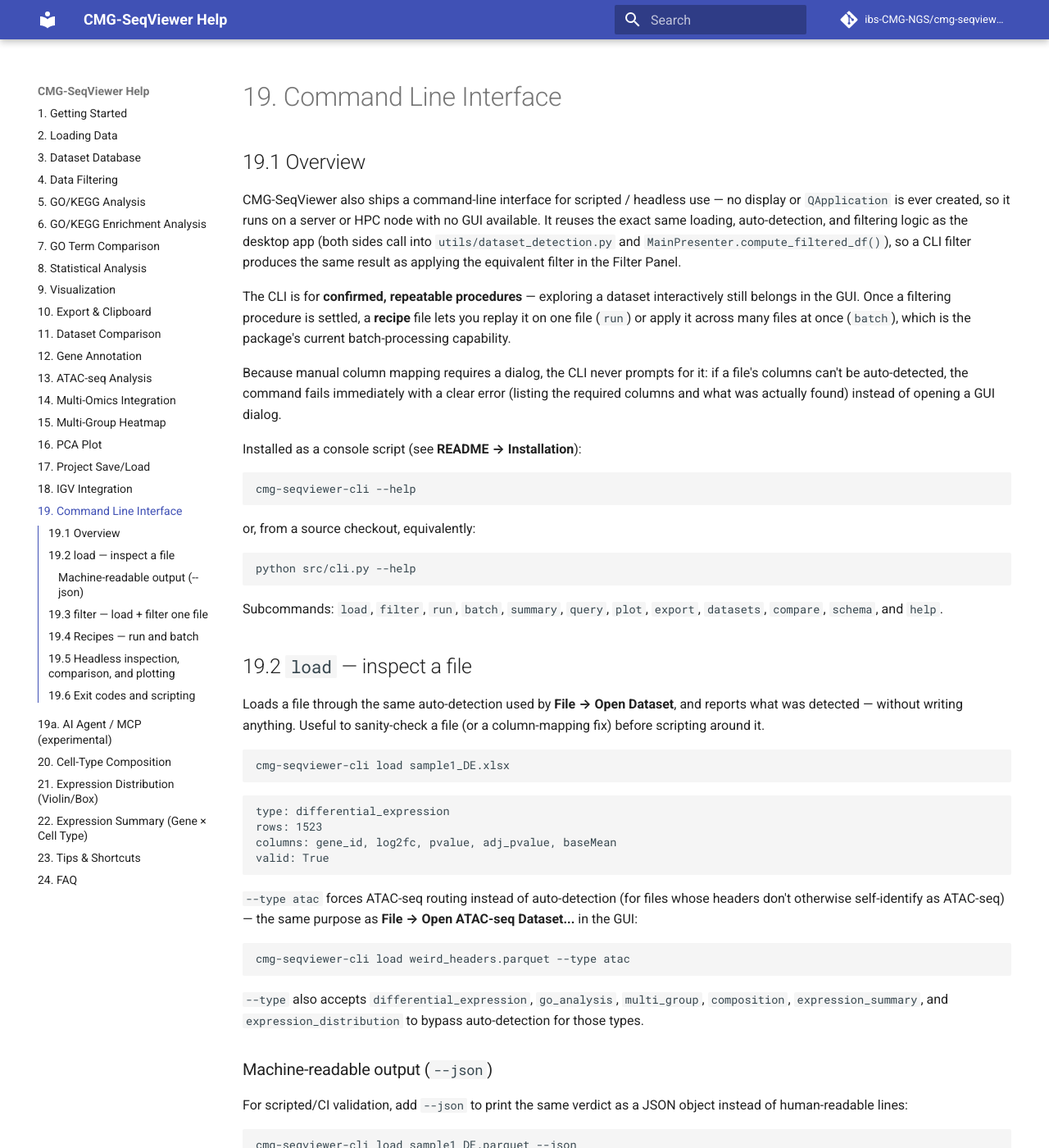
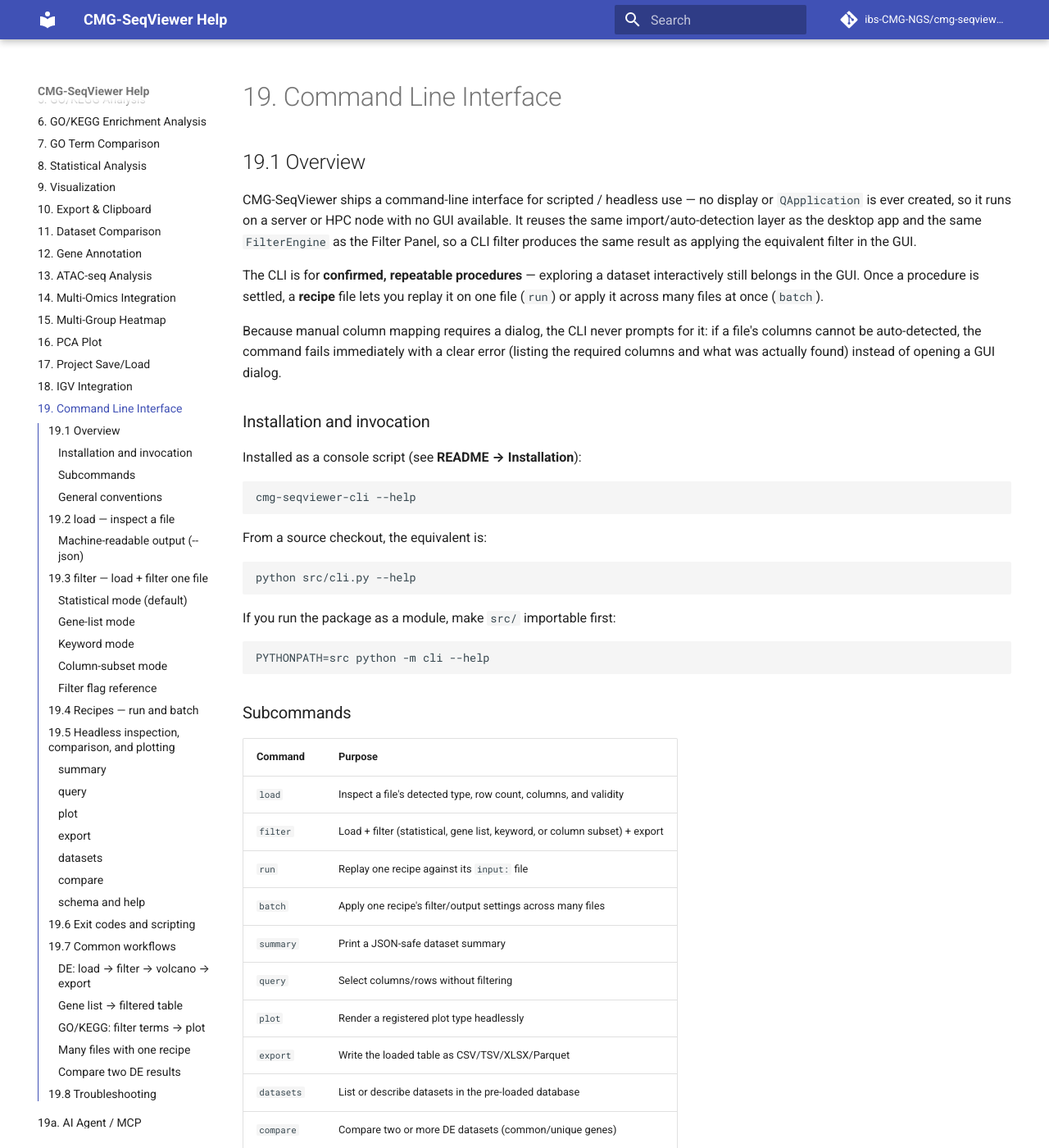
Before and after one commit to ibs-CMG-NGS/cmg-seqviewer, an MkDocs documentation site: the page built from docs/user/help/19-command-line-interface.md, in a window 1280 px wide and 1400 px high. Shown: the whole window at 82% size. Built offline with MkDocs 1.6.1 and Material for MkDocs 9.7.7, drawn with Linux system fonts in a browser that asks for light colours; comment, search, counter and statistics services are not loaded; some of the changed text lies outside the part shown.

Commit message:
docs(help): expand CLI usage guide

````diff
--- a/docs/user/help/19-command-line-interface.md
+++ b/docs/user/help/19-command-line-interface.md
@@ -2,24 +2,23 @@
 
 ## 19.1 Overview
 
-CMG-SeqViewer also ships a command-line interface for scripted / headless
-use — no display or `QApplication` is ever created, so it runs on a
-server or HPC node with no GUI available. It reuses the exact same
-loading, auto-detection, and filtering logic as the desktop app (both
-sides call into `utils/dataset_detection.py` and
-`MainPresenter.compute_filtered_df()`), so a CLI filter produces the same
-result as applying the equivalent filter in the Filter Panel.
+CMG-SeqViewer ships a command-line interface for scripted / headless use — no
+display or `QApplication` is ever created, so it runs on a server or HPC node
+with no GUI available. It reuses the same import/auto-detection layer as the
+desktop app and the same `FilterEngine` as the Filter Panel, so a CLI filter
+produces the same result as applying the equivalent filter in the GUI.
 
 The CLI is for **confirmed, repeatable procedures** — exploring a dataset
-interactively still belongs in the GUI. Once a filtering procedure is
-settled, a **recipe** file lets you replay it on one file (`run`) or apply
-it across many files at once (`batch`), which is the package's current
-batch-processing capability.
+interactively still belongs in the GUI. Once a procedure is settled, a
+**recipe** file lets you replay it on one file (`run`) or apply it across many
+files at once (`batch`).
 
-Because manual column mapping requires a dialog, the CLI never prompts for
-it: if a file's columns can't be auto-detected, the command fails
-immediately with a clear error (listing the required columns and what was
-actually found) instead of opening a GUI dialog.
+Because manual column mapping requires a dialog, the CLI never prompts for it:
+if a file's columns cannot be auto-detected, the command fails immediately with
+a clear error (listing the required columns and what was actually found) instead
+of opening a GUI dialog.
+
+### Installation and invocation
 
 Installed as a console script (see **README → Installation**):
 
@@ -27,20 +26,52 @@ Installed as a console script (see **README → Installation**):
 cmg-seqviewer-cli --help
 ```
 
-or, from a source checkout, equivalently:
+From a source checkout, the equivalent is:
 
 ```bash
 python src/cli.py --help
 ```
 
-Subcommands: `load`, `filter`, `run`, `batch`, `summary`, `query`, `plot`, `export`, `datasets`, `compare`, `schema`, and `help`.
+If you run the package as a module, make `src/` importable first:
+
+```bash
+PYTHONPATH=src python -m cli --help
+```
+
+### Subcommands
+
+| Command | Purpose |
+|---|---|
+| `load` | Inspect a file's detected type, row count, columns, and validity |
+| `filter` | Load + filter (statistical, gene list, keyword, or column subset) + export |
+| `run` | Replay one recipe against its `input:` file |
+| `batch` | Apply one recipe's filter/output settings across many files |
+| `summary` | Print a JSON-safe dataset summary |
+| `query` | Select columns/rows without filtering |
+| `plot` | Render a registered plot type headlessly |
+| `export` | Write the loaded table as CSV/TSV/XLSX/Parquet |
+| `datasets` | List or describe datasets in the pre-loaded database |
+| `compare` | Compare two or more DE datasets (common/unique genes) |
+| `schema` | List plot types and help sections |
+| `help` | Search or print the built-in F1 help |
+
+### General conventions
+
+- `--type` forces a dataset type instead of auto-detection. It accepts
+  `atac`, `differential_expression`, `go_analysis`, `multi_group`,
+  `composition`, `expression_summary`, `expression_distribution`, `chromvar`,
+  `motif`, and `footprint`.
+- `--out` writes a table/image to a file; without it, table commands print to
+  stdout.
+- `--json` (where available) prints machine-readable JSON for CI and scripts.
+- `--verbose` prints a traceback on failure instead of only the one-line error.
+- Exit code `0` means success; `1` means failure (see **19.6**).
 
 ## 19.2 `load` — inspect a file
 
-Loads a file through the same auto-detection used by **File → Open
-Dataset**, and reports what was detected — without writing anything.
-Useful to sanity-check a file (or a column-mapping fix) before scripting
-around it.
+Loads a file through the same auto-detection used by **File → Open Dataset**,
+and reports what was detected — without writing anything. Useful to sanity-check
+a file (or a column-mapping fix) before scripting around it.
 
 ```bash
 cmg-seqviewer-cli load sample1_DE.xlsx
@@ -53,22 +84,25 @@ columns: gene_id, log2fc, pvalue, adj_pvalue, baseMean
 valid: True
 ```
 
-`--type atac` forces ATAC-seq routing instead of auto-detection (for files
-whose headers don't otherwise self-identify as ATAC-seq) — the same
-purpose as **File → Open ATAC-seq Dataset...** in the GUI:
+`--type atac` forces ATAC-seq routing instead of auto-detection (for files whose
+headers do not otherwise self-identify as ATAC-seq) — the same purpose as
+**File → Open ATAC-seq Dataset...** in the GUI:
 
 ```bash
 cmg-seqviewer-cli load weird_headers.parquet --type atac
 ```
 
-`--type` also accepts `differential_expression`, `go_analysis`,
-`multi_group`, `composition`, `expression_summary`, and
-`expression_distribution` to bypass auto-detection for those types.
+Use `--type` for any supported type when auto-detection is ambiguous:
+
+```bash
+cmg-seqviewer-cli load data.csv --type go_analysis
+cmg-seqviewer-cli load data.parquet --type chromvar
+```
 
 ### Machine-readable output (`--json`)
 
-For scripted/CI validation, add `--json` to print the same verdict as a
-JSON object instead of human-readable lines:
+For scripted/CI validation, add `--json` to print the same verdict as a JSON
+object instead of human-readable lines:
 
 ```bash
 cmg-seqviewer-cli load sample1_DE.parquet --json
@@ -86,16 +120,19 @@ cmg-seqviewer-cli load sample1_DE.parquet --json
 }
 ```
 
-`missing_required_columns` being empty and `valid` being `true` means the
-file is safe to import into the database. Auto-detection works for
-`.xlsx`, `.csv`, `.tsv`, and `.parquet` inputs.
+`missing_required_columns` being empty and `valid` being `true` means the file
+is safe to import into the database. Auto-detection works for `.xlsx`, `.csv`,
+`.tsv`, and `.parquet` inputs.
 
 ## 19.3 `filter` — load + filter one file
 
-Applies a one-off filter and writes (or prints) the result. The default
-mode is `statistical`; the same command also supports gene-list, keyword, and
-column-subset modes. Statistical flag names and defaults match the Filter
-Panel's Statistical tab exactly:
+Applies a one-off filter and writes (or prints) the result. The default mode is
+`statistical`; the same command also supports gene-list, keyword, and
+column-subset modes.
+
+### Statistical mode (default)
+
+Statistical flag names and defaults match the Filter Panel's Statistical tab:
 
 ```bash
 cmg-seqviewer-cli filter sample1_DE.xlsx \
@@ -103,54 +140,99 @@ cmg-seqviewer-cli filter sample1_DE.xlsx \
   --out sample1_filtered.xlsx
 ```
 
-Other modes:
+For GO/KEGG results:
 
 ```bash
-# Gene list (one symbol per line); order is preserved
+cmg-seqviewer-cli filter go_result.xlsx --type go_analysis \
+  --fdr-max 0.05 --ontology BP --go-direction UP \
+  --go-min-gene-count 3 --out go_filtered.csv
+```
+
+For ATAC-seq:
+
+```bash
+cmg-seqviewer-cli filter atac.parquet --type atac \
+  --adj-pvalue-max 0.05 --log2fc-min 1.0 \
+  --atac-annotation Promoter --atac-distance-max 1000 \
+  --out atac_filtered.csv
+```
+
+For Multi-Group results:
+
+```bash
+cmg-seqviewer-cli filter multi_group.csv --type multi_group \
+  --mg-padj-max 0.05 --mg-basemean-min 10 \
+  --out multi_group_filtered.csv
+```
+
+### Gene-list mode
+
+One gene symbol per line; input order is preserved in the output:
+
+```bash
 cmg-seqviewer-cli filter sample1_DE.xlsx --mode gene_list \
   --gene-list-file genes.txt --out gene_filtered.csv
+```
 
-# GO/KEGG term IDs instead of gene symbols
-cmg-seqviewer-cli filter go_result.xlsx --mode gene_list \
+For GO/KEGG data you can filter by term ID instead of gene symbol:
+
+```bash
+cmg-seqviewer-cli filter go_result.xlsx --type go_analysis --mode gene_list \
   --term-id GO:0006955 --term-id GO:0006954 --out terms.csv
+```
 
-# Case-insensitive substring search
+`--gene-list-file` and `--term-id` are mutually exclusive.
+
+### Keyword mode
+
+Case-insensitive substring search. If `--search-column` is omitted, the CLI
+chooses the identifier column automatically (GO/KEGG: description/term ID; other
+types: symbol/gene ID):
+
+```bash
 cmg-seqviewer-cli filter sample1_DE.xlsx --mode keyword \
   --keyword hypoxia --search-column description --out keyword.csv
+```
 
-# Keep only selected columns (row count unchanged)
+### Column-subset mode
+
+Keeps only the requested columns (original column order is preserved; row count
+is unchanged):
+
+```bash
 cmg-seqviewer-cli filter sample1_DE.xlsx --mode column_subset \
   --columns gene_id log2fc adj_pvalue --out subset.csv
 ```
 
 `gene-list` and `column-subset` are accepted as aliases. Omit `--out` to print
 the filtered table to stdout instead of writing a file. Output format is chosen
-from the `--out` extension: `.xlsx`, `.csv`, `.tsv`, or `.parquet`.
+from the `--out` extension: `.xlsx`, `.csv`, `.tsv`, or `.parquet`. If a filter
+matches no rows, the command still succeeds and writes an empty table; adjust
+the thresholds if that was not intended.
 
-Common flags (see `cmg-seqviewer-cli filter --help` for the full list):
+### Filter flag reference
 
-| Flag | Applies to | Matches |
-|------|-----------|---------|
-| `--type` | all | Force dataset type instead of auto-detecting: `atac`, `differential_expression`, `go_analysis`, `multi_group`, `composition`, `expression_summary`, `expression_distribution` |
+| Flag | Applies to | Meaning |
+|---|---|---|
+| `--type` | all | Force dataset type instead of auto-detecting |
 | `--mode` | all | `statistical` (default), `gene_list`, `keyword`, `column_subset` |
 | `--gene-list-file`, `--term-id` | gene_list | Gene symbols file or GO/KEGG term IDs |
 | `--keyword`, `--search-column` | keyword | Substring and optional target column |
 | `--columns` | column_subset | Columns to keep, in original order |
 | `--adj-pvalue-max` | DE / ATAC | Filter Panel "Padj" |
 | `--log2fc-min` | DE / ATAC | Filter Panel "log2FC" |
-| `--regulation` | DE / ATAC | Up / Down / Both |
+| `--regulation` | DE / ATAC | `up`, `down`, or `both` |
 | `--fdr-max`, `--fold-enrichment-min`, `--go-min-gene-count`, `--ontology`, `--go-direction` | GO/KEGG | Advanced GO Filter |
 | `--mg-padj-max`, `--mg-basemean-min` | Multi-Group | Multi-Group statistical filter |
 | `--atac-annotation`, `--atac-distance-max`, `--atac-peak-width-min`/`--atac-peak-width-max` | ATAC-seq | ATAC-seq Filtering section |
 
 ## 19.4 Recipes — `run` and `batch`
 
-A **recipe** is a YAML (or JSON) file that records an input file, a
-filter, and an output — the same idea as
-`EnrichmentRequest.to_recipe_dict()` already used for GO/KEGG enrichment
-cache reproducibility (see **6. GO/KEGG Enrichment Analysis — Cache &
-reproducibility**), extended to the general load → filter → export
-pipeline.
+A **recipe** is a YAML (or JSON) file that records an input file, a filter, and
+an output — the same idea as `EnrichmentRequest.to_recipe_dict()` already used
+for GO/KEGG enrichment cache reproducibility (see **6. GO/KEGG Enrichment
+Analysis — Cache & reproducibility**), extended to the general load → filter →
+export pipeline.
 
 ```yaml
 # recipe.yaml
@@ -166,10 +248,34 @@ output:
   table: results/sample1_filtered.xlsx
 ```
 
-Keys under `filter:` are the `FilterCriteria` field names — the same
-values the `filter` flags above set. An unknown top-level key, an unknown
-`filter:` key, or an invalid `mode` all fail immediately with the
-offending key named, rather than being silently ignored.
+Keys under `filter:` are the `FilterCriteria` field names — the same values the
+`filter` flags above set. An unknown top-level key, an unknown `filter:` key, or
+an invalid `mode` all fail immediately with the offending key named, rather than
+being silently ignored.
+
+Other recipe examples:
+
+```yaml
+# Gene list
+filter:
+  mode: gene_list
+  gene_list: [G1, G2, G3]
+```
+
+```yaml
+# Keyword
+filter:
+  mode: keyword
+  search_keyword: hypoxia
+  search_column: description
+```
+
+```yaml
+# Column subset
+filter:
+  mode: column_subset
+  subset_columns: [gene_id, log2fc, adj_pvalue]
+```
 
 **`run`** replays one recipe against its own `input:` file:
 
@@ -177,11 +283,10 @@ offending key named, rather than being silently ignored.
 cmg-seqviewer-cli run recipe.yaml
 ```
 
-**`batch`** applies one recipe's `filter:`/`output:` settings across many
-files at once — this is the batch-processing capability: write the recipe
-once a procedure is confirmed, then run it over an entire dataset
-collection. The recipe's own `input:` is ignored in this mode; files come
-from `--inputs` glob pattern(s) instead:
+**`batch`** applies one recipe's `filter:`/`output:` settings across many files
+at once — write the recipe once a procedure is confirmed, then run it over an
+entire dataset collection. The recipe's own `input:` is ignored in this mode;
+files come from `--inputs` glob pattern(s) instead:
 
 ```bash
 cmg-seqviewer-cli batch recipe.yaml \
@@ -191,77 +296,103 @@ cmg-seqviewer-cli batch recipe.yaml \
 ```
 
 Each matched file is processed independently — one file's failure prints
-`[FAIL] <file>: <error>` to stderr and does not stop the rest. A summary
-line (`batch complete: N/M succeeded`) is printed at the end, and the
-process exits with code `1` if any file failed. `--manifest` additionally
-writes a JSON array with one entry per file (`input`, `status`,
-`dataset_type`, `rows_total`, `rows_filtered`, `output`, or `error`) — a
-machine-readable record of what was run, suitable for checking into a
-results folder alongside the filtered tables.
+`[FAIL] <file>: <error>` to stderr and does not stop the rest. A summary line
+(`batch complete: N/M succeeded`) is printed at the end, and the process exits
+with code `1` if any file failed. `--manifest` additionally writes a JSON array
+with one entry per file (`input`, `status`, `dataset_type`, `rows_total`,
+`rows_filtered`, `output`, or `error`) — a machine-readable record of what was
+run, suitable for checking into a results folder alongside the filtered tables.
 
 ## 19.5 Headless inspection, comparison, and plotting
 
-These commands use the shared `src/services/` layer, so they behave the same
-way as the CLI filtering path and can be called by an AI client or a pipeline.
+These commands use the shared `src/services/` layer, so they behave the same way
+as the CLI filtering path and can be called by an AI client or a pipeline.
 
-**`summary`** prints a JSON-safe dataset summary:
+### `summary`
+
+Prints a JSON-safe dataset summary. Text output shows the main fields; `--json`
+returns the full summary:
 
 ```bash
+cmg-seqviewer-cli summary data/DE.xlsx
 cmg-seqviewer-cli summary data/DE.xlsx --json
 ```
 
-**`query`** selects columns and a row range without filtering:
+### `query`
+
+Selects columns and a row range without filtering. `--offset` is 0-based;
+without `--out`, the result is printed to stdout:
 
 ```bash
 cmg-seqviewer-cli query data/DE.xlsx \
-  --columns gene_id log2fc adj_pvalue --limit 100 --out preview.csv
+  --columns gene_id log2fc adj_pvalue --limit 100 --offset 0 \
+  --out preview.csv
 ```
 
-**`plot`** renders any registered plot type with the same renderers as the GUI:
+### `plot`
+
+Renders any registered plot type with the same renderers as the GUI. Run
+`schema --json` to discover the current `plot_type` names:
 
 ```bash
+cmg-seqviewer-cli schema --json
 cmg-seqviewer-cli plot data/DE.xlsx --plot-type volcano \
   --params-json '{"log2fc_threshold": 1.0, "padj_threshold": 0.05}' \
-  --out figures/volcano.png --dpi 300
+  --out figures/volcano.png --dpi 300 --figsize 10x7
 ```
 
-Use `schema --json` to list available `plot_type`s and their parameters.
-The plot is rendered headlessly with matplotlib Agg; no `QApplication` is
-created.
+`--out` is required. The plot is rendered headlessly with matplotlib Agg; no
+`QApplication` is created. Use `--figsize WIDTHxHEIGHT` and `--dpi` for output
+size/resolution.
 
-**`export`** writes the loaded table as CSV/TSV/Excel/Parquet:
+### `export`
+
+Writes the loaded table as CSV/TSV/Excel/Parquet. The format defaults to the
+`--out` extension; override it with `--format`:
 
 ```bash
 cmg-seqviewer-cli export data/DE.xlsx --out exported/de.csv
+cmg-seqviewer-cli export data/DE.xlsx --out exported/de.dat --format parquet
 ```
 
-**`datasets`** lists or describes datasets in the pre-loaded database. Use
-`--database-dir` to point at a non-default database (useful for a project
-export or a CI fixture):
+### `datasets`
+
+Lists or describes datasets in the pre-loaded database. Use `--database-dir` to
+point at a non-default database (useful for a project export or a CI fixture):
 
 ```bash
 cmg-seqviewer-cli datasets list --json
 cmg-seqviewer-cli datasets list --query hypoxia --type differential_expression
+cmg-seqviewer-cli datasets list --organism "Homo sapiens" --tag pilot
 cmg-seqviewer-cli datasets describe <dataset_id> --json
 ```
 
-`datasets describe` loads the parquet to include its schema; add
-`--no-schema` to read metadata only.
+`datasets describe` loads the parquet to include its schema; add `--no-schema`
+to read metadata only. `--query` searches alias/notes/tags/researcher;
+`--cell-type`, `--organism`, `--researcher`, and `--tag` add filters.
 
-**`compare`** compares two or more DE datasets using the same
-`StatisticalAnalyzer` as the GUI. It reports common genes, per-dataset unique
-genes, and an optional comparison table:
+### `compare`
+
+Compares two or more DE datasets using the same `StatisticalAnalyzer` as the
+GUI. It reports common genes, per-dataset unique genes, and an optional
+comparison table:
 
 ```bash
+cmg-seqviewer-cli compare a_DE.csv b_DE.csv --json
 cmg-seqviewer-cli compare a_DE.csv b_DE.csv --json --include-table
 cmg-seqviewer-cli compare a_DE.csv b_DE.csv --out comparison.csv
 ```
 
 `--gene-list` restricts the comparison to a text file of genes (one per line);
 `--adj-pvalue-max` / `--log2fc-min` set the significance cutoffs.
+`--include-table` includes the table in JSON (limited by `--table-limit`,
+default 50); `--out` writes the full table and adds its path to JSON as
+`artifact`.
 
-**`schema`** lists plot types and help sections; **`help`** searches or prints
-the Markdown F1 help:
+### `schema` and `help`
+
+`schema` lists plot types and help sections; `help` searches or prints the
+Markdown F1 help:
 
 ```bash
 cmg-seqviewer-cli schema --json
@@ -271,11 +402,81 @@ cmg-seqviewer-cli help --section 01-getting-started
 
 ## 19.6 Exit codes and scripting
 
-Every subcommand returns `0` on success and `1` on failure (an
-unrecognized file, missing required columns, a bad recipe, or — for
-`batch` — at least one file failing), so the CLI composes normally with
-shell `&&` / CI pipelines. Pass `--verbose` to any subcommand for a full
-traceback instead of the one-line `Error: ...` message on stderr.
+Every subcommand returns `0` on success and `1` on failure (an unrecognized
+file, missing required columns, a bad recipe, or — for `batch` — at least one
+file failing), so the CLI composes normally with shell `&&` / CI pipelines.
+Pass `--verbose` to any subcommand for a full traceback instead of the one-line
+`Error: ...` message on stderr.
+
+Examples:
+
+```bash
+# Stop the shell pipeline if load fails
+cmg-seqviewer-cli load data.csv --json > load.json
+
+# Run a batch and keep the per-file manifest for CI
+cmg-seqviewer-cli batch recipe.yaml --inputs "data/*.csv" \
+  --out-dir results/ --manifest results/manifest.json
+```
+
+## 19.7 Common workflows
+
+### DE: load → filter → volcano → export
+
+```bash
+cmg-seqviewer-cli load data/DE.xlsx
+cmg-seqviewer-cli filter data/DE.xlsx \
+  --adj-pvalue-max 0.05 --log2fc-min 1.0 --out results/DE_filtered.csv
+cmg-seqviewer-cli plot results/DE_filtered.csv --plot-type volcano \
+  --out results/volcano.png
+cmg-seqviewer-cli export results/DE_filtered.csv --out results/DE_filtered.xlsx
+```
+
+### Gene list → filtered table
+
+```bash
+cmg-seqviewer-cli filter data/DE.xlsx --mode gene_list \
+  --gene-list-file genes.txt --out results/gene_list.csv
+```
+
+### GO/KEGG: filter terms → plot
+
+```bash
+cmg-seqviewer-cli filter data/GO.xlsx --type go_analysis \
+  --fdr-max 0.05 --ontology BP --out results/GO_filtered.csv
+cmg-seqviewer-cli plot results/GO_filtered.csv --plot-type go_dot \
+  --out results/go_dot.png
+```
+
+### Many files with one recipe
+
+```bash
+cmg-seqviewer-cli batch recipe.yaml --inputs "data/*.xlsx" \
+  --out-dir results/ --manifest results/manifest.json
+```
+
+### Compare two DE results
+
+```bash
+cmg-seqviewer-cli compare results/A_DE.csv results/B_DE.csv \
+  --json --include-table --out results/comparison.csv
+```
+
+## 19.8 Troubleshooting
+
+- **`No module named ...`** — use the installed `cmg-seqviewer-cli`, or run
+  from the repository with `python src/cli.py` / `PYTHONPATH=src python -m cli`.
+- **`Required columns not found`** — run `load` first to inspect the detected
+  columns, then use `--type` or fix the input column names.
+- **`Unsupported plot_type`** — run `cmg-seqviewer-cli schema --json` to see the
+  current plot types.
+- **`No data matches` / empty output** — loosen the filter thresholds; an empty
+  result is still a successful command.
+- **One file failed in `batch`** — the rest still ran; read the `[FAIL]` line
+  and the `--manifest` entry for that file.
+- **Paths with spaces** — quote them in the shell:
+  `cmg-seqviewer-cli load "data/my sample.xlsx"`.
+- **GUI is unavailable** — that is expected; all commands above run headlessly.
 
 ---
 **See also**: [User Guide](../user-guide.md) · [FAQ](24-faq.md) · [AI Agent / MCP](19a-ai-agent-mcp.md)
````
